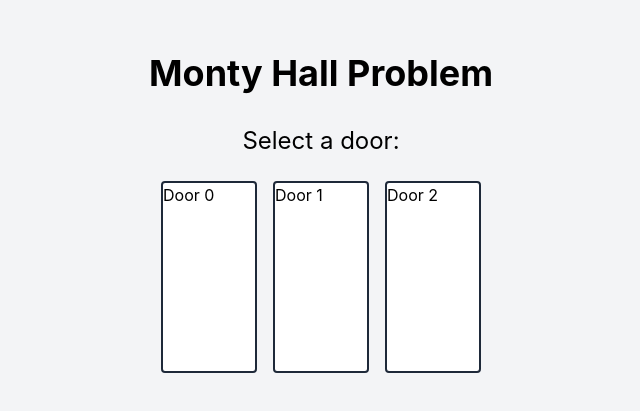
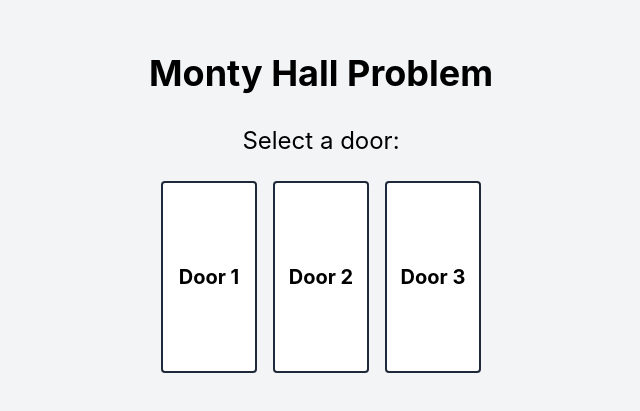
Before and after one commit to grasword/monty-hall-problem, a React (Vite) app: page / in a window 1280 px wide. Shown: the part 183-594 px from the top of the page, without its empty margins (319-959 px from the left). Built offline with nearby package versions, Linux system fonts and the light colour scheme.

Commit message:
improve door visuals

```diff
--- a/src/components/Door.tsx
+++ b/src/components/Door.tsx
@@ -12,20 +12,27 @@ const Door: React.FC<DoorProps> = ({
   doorNumber,
   isSelected,
   isWinning,
+  isRevealed,
   onSelect,
 }) => {
   const handleClick = () => {
-    onSelect(doorNumber);
+    if (!isRevealed) {
+      onSelect(doorNumber);
+    }
   };
 
   return (
     <div
-      className={`w-24 h-48 m-2 bg-white border-2 border-gray-800 rounded cursor-pointer transition-transform transform ${
+      className={`w-24 h-48 m-2 bg-white border-2 border-gray-800 rounded cursor-pointer flex items-center justify-center transition-transform transform ${
         isSelected ? "bg-yellow-400" : ""
-      } ${isWinning ? "bg-green-400" : ""}`}
+      } ${isWinning && isRevealed ? "bg-green-400" : ""} ${
+        isRevealed && !isWinning ? "bg-red-400" : ""
+      }`}
       onClick={handleClick}
     >
-      Door {doorNumber}
+      <div className="text-center text-xl font-bold">
+        {isRevealed ? (isWinning ? "🏆" : "🐐") : `Door ${doorNumber + 1}`}
+      </div>
     </div>
   );
 };
```
